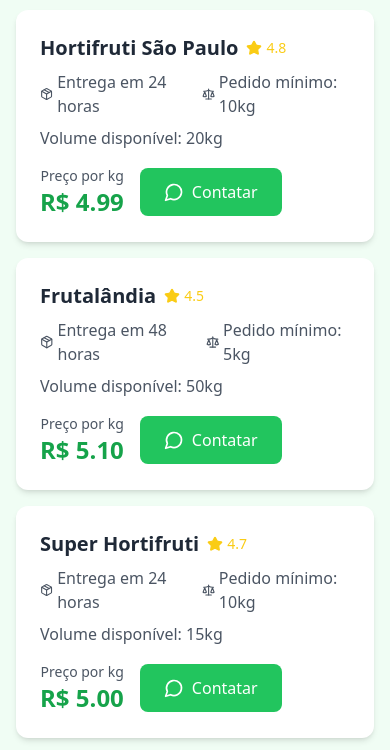
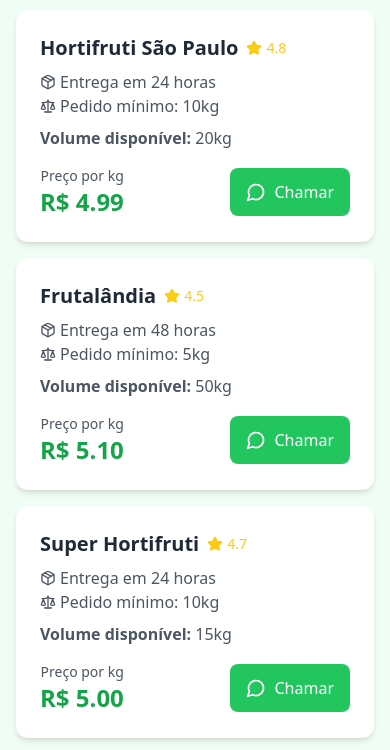
Before and after one commit to HortoConnect/planilha-frontend-next, a Next.js app: page /produto/1 in a window 390 px wide. Shown: the part 818-1568 px from the top of the page. Built offline with nearby package versions, Linux system fonts and the light colour scheme.

Commit message:
feat: Ajustado botão de voltar e responsividade para a página de detalhes

```diff
--- a/src/app/(products)/produto/[id]/page.tsx
+++ b/src/app/(products)/produto/[id]/page.tsx
@@ -9,12 +9,10 @@ const page =  async ({ params }: { params: Promise<{ id: string }> })=> {
   const id = (await params).id
   const produto = produtosMock.find(produto => produto._id === id);
 
-  console.log(produto)
-
   return (
     <div className="max-w-7xl mx-auto px-4 sm:px-6 lg:px-8 py-8">
       <Link
-        href="/"
+        href="/produtos"
         className="inline-flex items-center space-x-2 text-green-600 hover:text-green-700 mb-8"
       >
         <ArrowLeft className="h-5 w-5" />
--- a/src/components/DetailsProduct.tsx
+++ b/src/components/DetailsProduct.tsx
@@ -85,7 +85,7 @@ const DetailsProduct = ({produto} : any) => {
                     </div>
                   </div>
 
-                  <div className="flex items-center space-x-4 text-gray-600">
+                  <div className="flex md:flex-row flex-col items-start  md:items-center md:space-x-4 text-gray-600">
                     <div className="flex items-center space-x-1">
                       <Package className="h-4 w-4" />
                       <span>Entrega em {fornecedor.tempoEntrega} horas</span>
@@ -96,10 +96,10 @@ const DetailsProduct = ({produto} : any) => {
                     </div>
                   </div>
 
-                  <p className="text-gray-600">Volume disponível: {fornecedor.volumeDisponivel}kg</p>
+                  <p className="text-gray-600"><span className="font-bold">Volume disponível:</span> {fornecedor.volumeDisponivel}kg</p>
                 </div>
 
-                <div className="flex items-center space-x-4">
+                <div className="flex items-center justify-between space-x-4">
                   <div className="text-right">
                     <p className="text-sm text-gray-600">Preço por kg</p>
                     <p className="text-2xl font-bold text-green-600">
@@ -110,10 +110,10 @@ const DetailsProduct = ({produto} : any) => {
                     href="https://wa.me"
                     target="_blank"
                     rel="noopener noreferrer"
-                    className="inline-flex items-center space-x-2 bg-green-500 text-white px-6 py-3 rounded-lg hover:bg-green-600 transition-colors"
+                    className="inline-flex items-center space-x-2 bg-green-500 text-white md:px-6 px-4 py-3 rounded-lg hover:bg-green-600 transition-colors"
                   >
                     <MessageCircle className="h-5 w-5" />
-                    <span>Contatar</span>
+                    <span>Chamar</span>
                   </a>
                 </div>
               </div>
```
